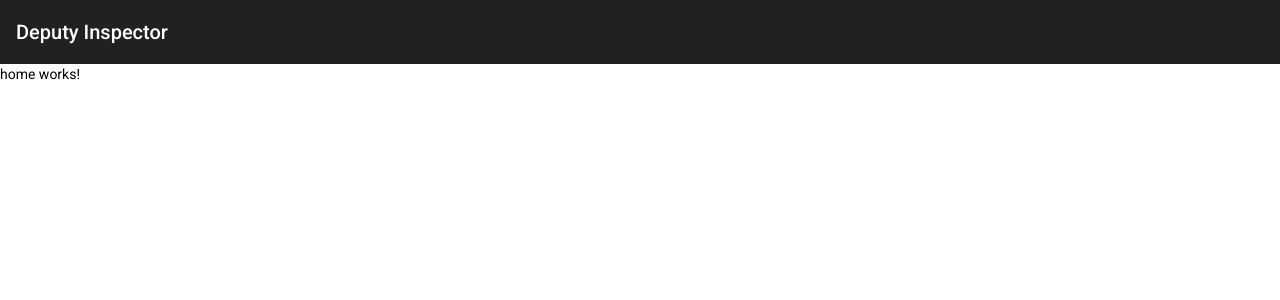
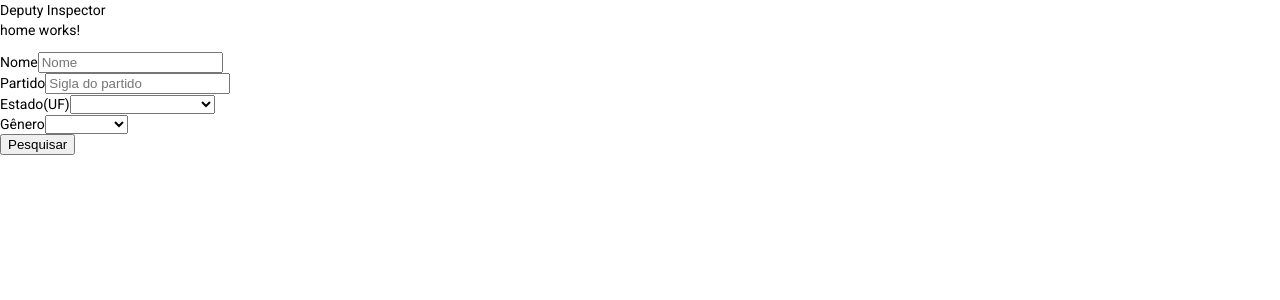
Before and after one commit to prgMgava/deputy-inspector, an Angular app: page / in a window 1280 px wide. Shown: the top 300 px of the page. Built offline with nearby package versions, Linux system fonts and the light colour scheme.

Commit message:
feat: form structured

```diff
--- a/src/app/app.component.css
+++ b/src/app/app.component.css
@@ -0,0 +1,3 @@
+body {
+  background: black;
+}
--- a/src/app/app.component.ts
+++ b/src/app/app.component.ts
@@ -3,8 +3,8 @@ import { Component } from '@angular/core';
 @Component({
   selector: 'app-root',
   templateUrl: './app.component.html',
-  styleUrls: ['./app.component.css']
+  styleUrls: ['./app.component.css'],
 })
 export class AppComponent {
-  title = 'depury-inspector';
+  title = 'deputy-inspector';
 }
--- /dev/null
+++ b/src/app/models/stateModels.ts
@@ -0,0 +1,4 @@
+export interface State {
+  nome: string;
+  sigla: string;
+}
--- a/src/app/shared/form-search/form-search.component.html
+++ b/src/app/shared/form-search/form-search.component.html
@@ -1 +1,26 @@
-<p>form-search works!</p>
+<form [formGroup]="form">
+  <div>
+    <label>Nome</label>
+    <input placeholder="Nome" formControlName="nome" />
+  </div>
+  <div>
+    <label>Partido</label>
+    <input placeholder="Sigla do partido" formControlName="siglaPartido" />
+  </div>
+  <div>
+    <label>Estado(UF)</label>
+    <select formControlName="siglaUf">
+      <option *ngFor="let uf of states" [value]="uf.sigla">
+        {{ uf.nome }}
+      </option>
+    </select>
+  </div>
+  <div>
+    <label>Gênero</label>
+    <select formControlName="siglaSexo">
+      <option value="M">Masculino</option>
+      <option value="F">Feminino</option>
+    </select>
+  </div>
+  <button type="submit" (click)="onSubmit()">Pesquisar</button>
+</form>
--- a/src/app/shared/form-search/form-search.component.ts
+++ b/src/app/shared/form-search/form-search.component.ts
@@ -1,15 +1,33 @@
 import { Component, OnInit } from '@angular/core';
+import { FormBuilder, FormGroup } from '@angular/forms';
+import { State } from 'src/app/models/stateModels';
+import { states } from 'src/app/utils/states';
 
 @Component({
   selector: 'app-form-search',
   templateUrl: './form-search.component.html',
-  styleUrls: ['./form-search.component.css']
+  styleUrls: ['./form-search.component.css'],
 })
 export class FormSearchComponent implements OnInit {
-
-  constructor() { }
-
-  ngOnInit(): void {
+  public states: State[] = states;
+  public form: FormGroup;
+  constructor(private fb: FormBuilder) {
+    this.form = this.fb.group({
+      nome: [''],
+      siglaUf: [''],
+      siglaPartido: [''],
+      siglaSexo: [''],
+    });
+  }
+  onSubmit() {
+    const data = {
+      nome: this.form.value.nome,
+      siglaUf: this.form.value.siglaUf,
+      siglaPartido: this.form.value.siglaPartido,
+      siglaSexo: this.form.value.siglaSexo,
+    };
+    console.log(data);
   }
 
+  ngOnInit(): void {}
 }
--- a/src/app/shared/header/header.component.html
+++ b/src/app/shared/header/header.component.html
@@ -1,3 +1,3 @@
-<mat-toolbar>
+<div>
   <span>Deputy Inspector</span>
-</mat-toolbar>
+</div>
--- /dev/null
+++ b/src/app/utils/states.ts
@@ -0,0 +1,31 @@
+import { State } from '../models/stateModels';
+
+export const states: State[] = [
+  { nome: 'Acre', sigla: 'AC' },
+  { nome: 'Alagoas', sigla: 'AL' },
+  { nome: 'Amapá', sigla: 'AP' },
+  { nome: 'Amazonas', sigla: 'AM' },
+  { nome: 'Bahia', sigla: 'BA' },
+  { nome: 'Ceará', sigla: 'CE' },
+  { nome: 'Distrito Federal', sigla: 'DF' },
+  { nome: 'Espírito Santo', sigla: 'ES' },
+  { nome: 'Goiás', sigla: 'GO' },
+  { nome: 'Maranhão', sigla: 'MA' },
+  { nome: 'Mato Grosso', sigla: 'MT' },
+  { nome: 'Mato Grosso do Sul', sigla: 'MS' },
+  { nome: 'Minas Gerais', sigla: 'MG' },
+  { nome: 'Pará', sigla: 'PA' },
+  { nome: 'Paraíba', sigla: 'PB' },
+  { nome: 'Paraná', sigla: 'PR' },
+  { nome: 'Pernambuco', sigla: 'PE' },
+  { nome: 'Piauí', sigla: 'PI' },
+  { nome: 'Rio de Janeiro', sigla: 'RJ' },
+  { nome: 'Rio Grande do Norte', sigla: 'RN' },
+  { nome: 'Rio Grande do Sul', sigla: 'RS' },
+  { nome: 'Rondônia', sigla: 'RO' },
+  { nome: 'Roraima', sigla: 'RR' },
+  { nome: 'Santa Catarina', sigla: 'SC' },
+  { nome: 'São Paulo', sigla: 'SP' },
+  { nome: 'Sergipe', sigla: 'SE' },
+  { nome: 'Tocantins', sigla: 'TO' },
+];
--- a/src/app/views/home/home.component.html
+++ b/src/app/views/home/home.component.html
@@ -1,2 +1,5 @@
 <app-header></app-header>
 <p>home works!</p>
+<div>
+  <app-form-search></app-form-search>
+</div>
```
Also changed, not shown: src/app/app.module.ts (+7 -8 lines).
